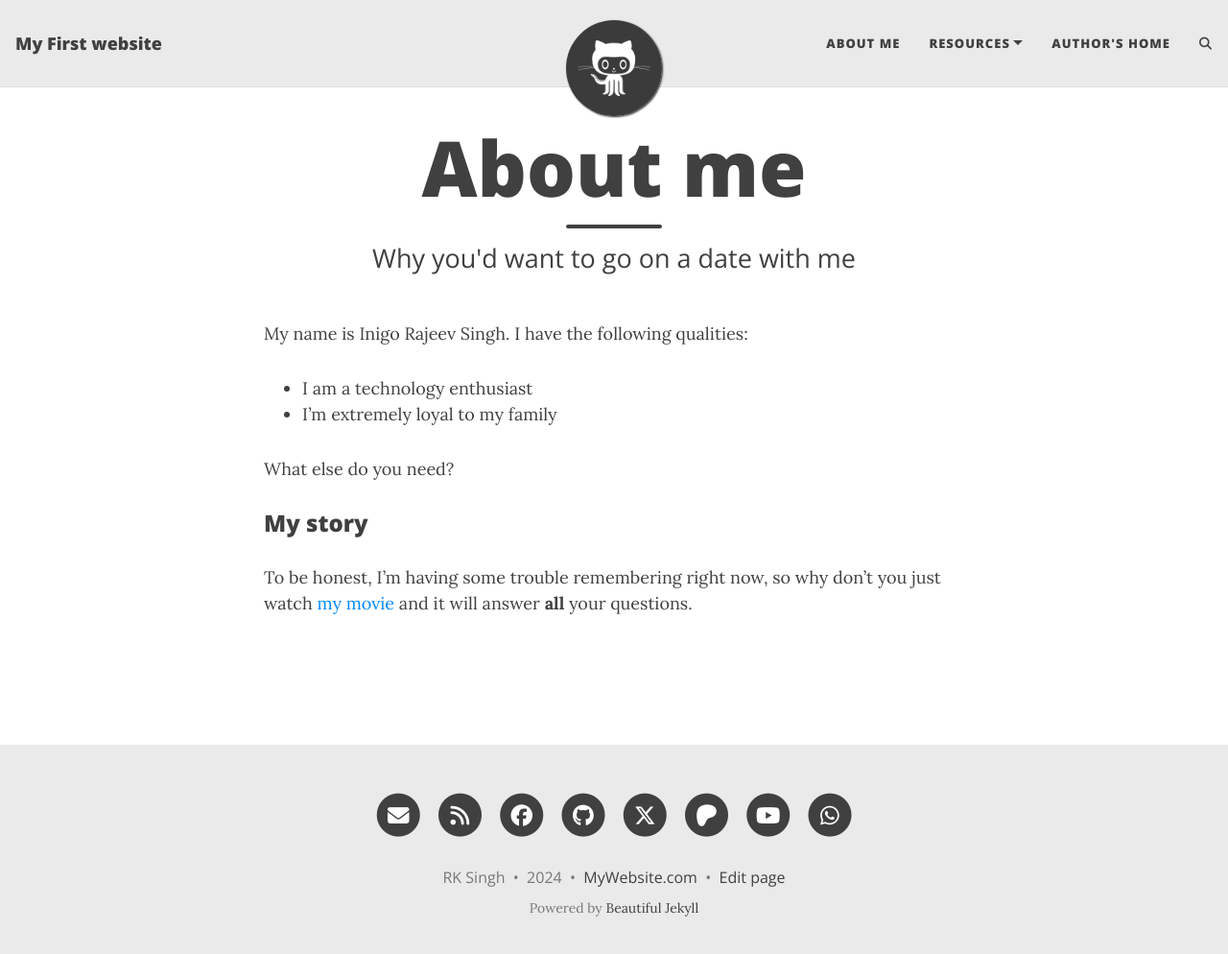
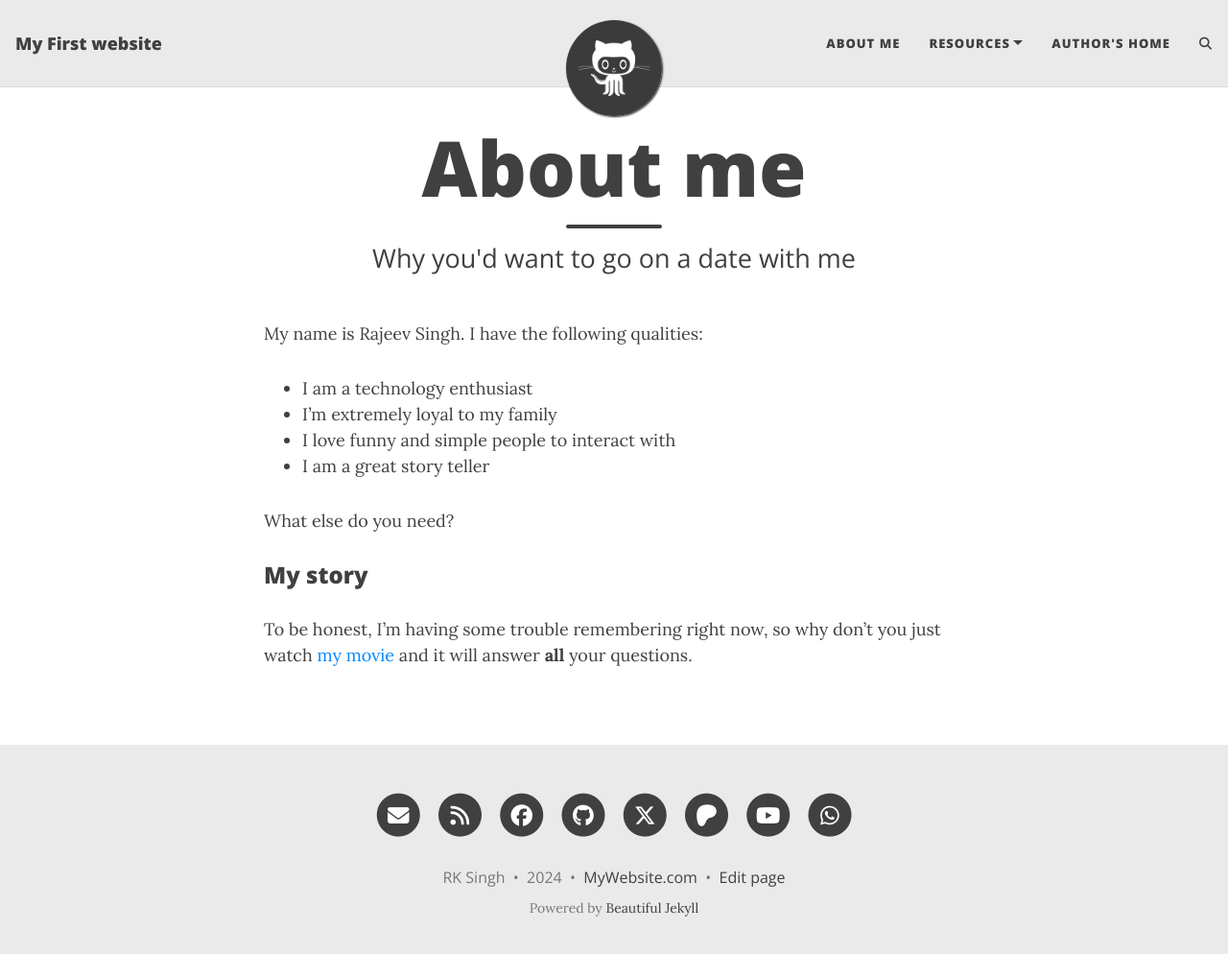
Before and after one commit to rkbellintegration/rkbellintegration.github.io, a Jekyll site: the page built from aboutme.md, in a window 1280 px wide and 1007 px high. Shown: the top 994 px of the window at 96% size. Built offline with Jekyll 4.4.1, drawn with Linux system fonts in a browser that asks for light colours; comment, search, counter and statistics services are not loaded.

Commit message:
Update aboutme.md

```diff
--- a/aboutme.md
+++ b/aboutme.md
@@ -4,10 +4,12 @@ title: About me
 subtitle: Why you'd want to go on a date with me
 ---
 
-My name is Inigo Rajeev Singh. I have the following qualities:
+My name is  Rajeev Singh. I have the following qualities:
 
 - I am a technology enthusiast
 - I'm extremely loyal to my family
+- I love funny and simple people to interact with
+- I am a great story teller
 
 What else do you need?
 
```
